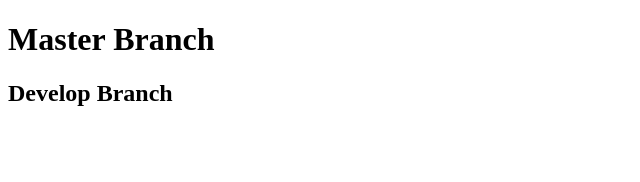
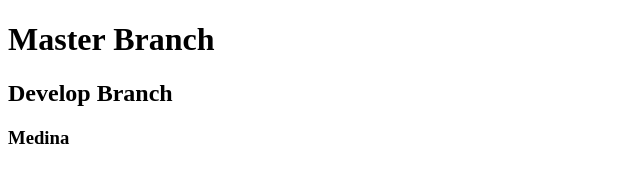
Before and after one commit to medina-s/final-server-project, a plain HTML site: page index.html in a window 1280 px wide. Shown: the full height of the page, 0-640 px from the left. Drawn offline with Linux system fonts and the light colour scheme.

Commit message:
new branch Medina

```diff
--- a/index.html
+++ b/index.html
@@ -10,6 +10,8 @@
 
     <h1>Master Branch</h1>
     <h2>Develop Branch</h2>
+    <h3>Medina</h3>
+
 
 </body>
 </html>
```
